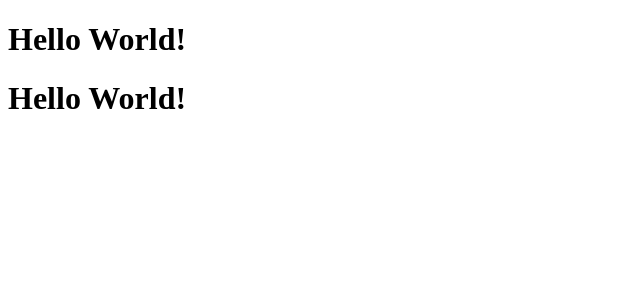
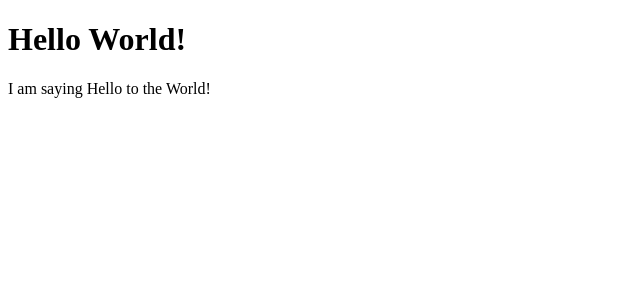
Before and after one commit to sathishgnanaprakasam/fsdwetb7, a React (Vite) app: page / in a window 1280 px wide. Shown: the top 300 px of the page, without its empty margins (0-640 px from the left). Built offline with nearby package versions, Linux system fonts and the light colour scheme.

Commit message:
Creating multiple components

```diff
--- a/src/App.jsx
+++ b/src/App.jsx
@@ -4,7 +4,6 @@ function App() {
     return (
         <>
             <Hello />
-            <Hello />
         </>
     )
 }
--- /dev/null
+++ b/src/components/Description.jsx
@@ -0,0 +1,5 @@
+const Description = () => {
+    return <p>I am saying Hello to the World!</p>
+}
+
+export default Description;
--- /dev/null
+++ b/src/components/Header.jsx
@@ -0,0 +1,5 @@
+const Header = () => {
+    return <h1>Hello World!</h1>;
+}
+
+export default Header;
--- a/src/components/Hello.jsx
+++ b/src/components/Hello.jsx
@@ -1,5 +1,13 @@
+import Description from "./Description";
+import Header from "./Header";
+
 const Hello = () => {
-    return <h1>Hello World!</h1>;
+    return (
+        <>
+            <Header />
+            <Description />
+        </>
+    )
 }
 
 export default Hello;
```
